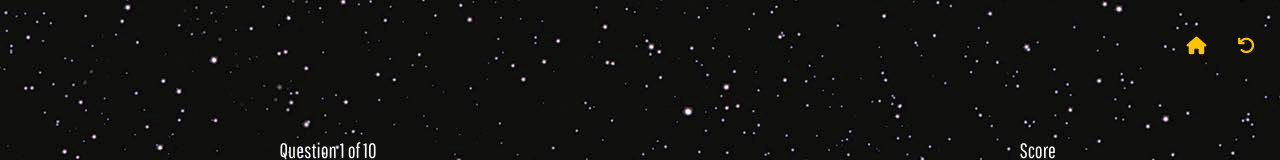
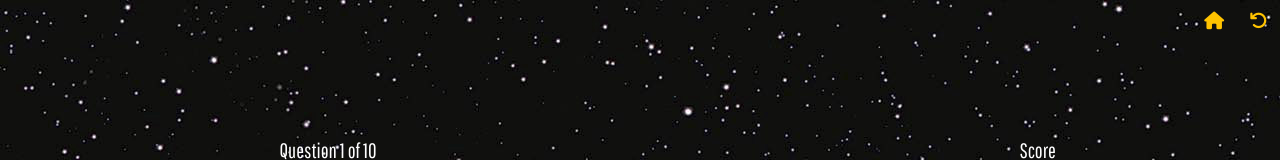
Before and after one commit to JamesCrox/Star-Wars-Quiz, a plain HTML site: page quiz.html in a window 1280 px wide. Shown: the top 160 px of the page. Drawn offline with Linux system fonts and the light colour scheme.

Commit message:
doc: upload screenshots for README.

```diff
--- a/assets/css/style.css
+++ b/assets/css/style.css
@@ -72,7 +72,7 @@ h1{
     right: 0;
     margin-left: 2rem;
 }
-.home-restart-btns, a{
+.home-restart{
     color: #ffc300;
     font-size: 4rem;
     padding: 1.2rem;
```
Also changed, not shown: assets/images/readme images/endgame.png (added), assets/images/readme images/homepage.png (added), assets/images/readme images/homerestart.png (added), assets/images/readme images/hud.png (added), assets/images/readme images/leaderboard.png (added), assets/images/readme images/questionanswers.png (added), assets/images/readme images/quizpage.png (added), assets/images/readme images/starwarsquizresponsivness.png (added), 1 other file.
